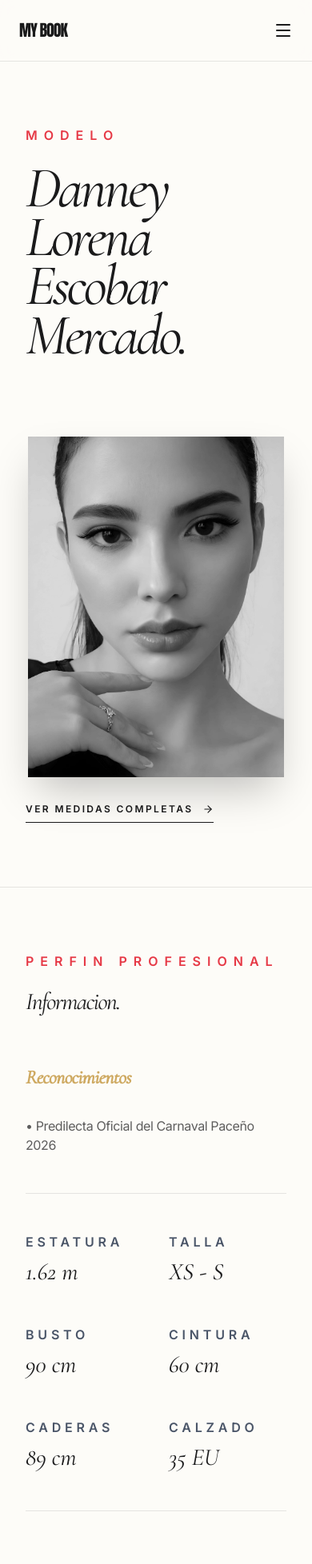
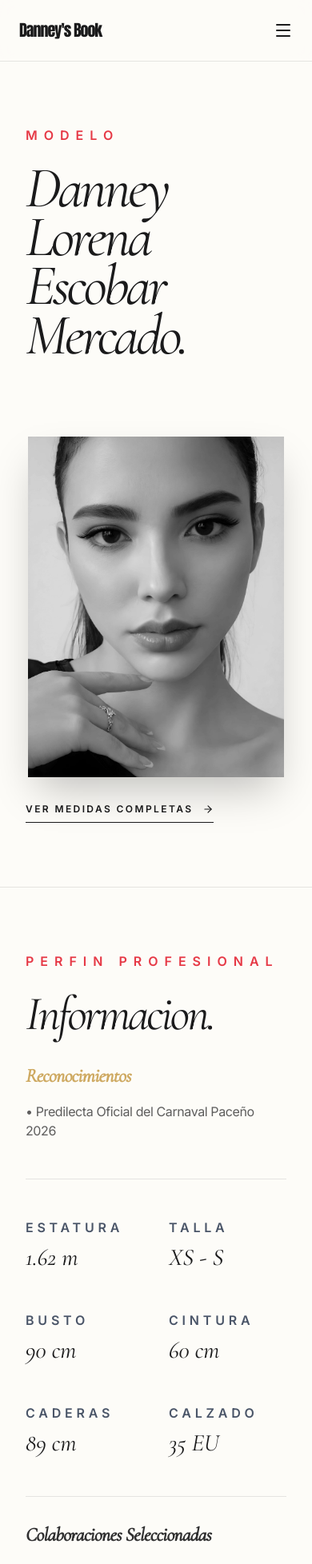
Before and after one commit to dangonz2277-glitch/digital_book, a React (Vite) app: page / in a window 390 px wide. Shown: the top 1956 px of the page at 80% size. Built offline with nearby package versions, Linux system fonts and the light colour scheme.

Commit message:
Con suerte este es el ultimo commit para que funcione

```diff
--- a/src/App.tsx
+++ b/src/App.tsx
@@ -67,7 +67,7 @@ export default function App() {
 
         {/* Mobile Nav */}
         <nav className="lg:hidden flex justify-between items-center p-6 border-b art-border bg-art-bg/80 backdrop-blur-md sticky top-0 z-50">
-          <button onClick={() => scrollToSection('hero')} className="font-display text-xl tracking-tighter">MY BOOK</button>
+          <button onClick={() => scrollToSection('hero')} className="font-display text-xl tracking-tighter">Danney's Book</button>
           <button onClick={() => setIsMenuOpen(!isMenuOpen)}>
             {isMenuOpen ? <X size={24} /> : <Menu size={24} />}
           </button>
@@ -162,7 +162,7 @@ export default function App() {
 
             {/* Botón Mobile - Visible solo en móviles */}
             <button
-              onClick={() => scrollToSection('stats')}
+              onClick={() => scrollToSection('profile')}
               className="md:hidden mt-8 group flex items-center space-x-3 text-xs tracking-[0.2em] uppercase font-bold text-art-ink border-b border-art-ink pb-2 w-max hover:text-art-muted transition-colors"
             >
             <span>Ver Medidas Completas</span>
@@ -178,19 +178,19 @@ export default function App() {
               {/* Columna Izquierda: Datos Duros */}
               <div className="md:col-span-7">
                 <span className="text-1 tracking-[0.5em] font-bold text-art-accent uppercase block mb-6">Perfin Profesional</span>
-                <h2 className="text-3xl md:text-9xl font-serif italic tracking-tighter leading-none mb-16">Informacion.</h2>
+                <h2 className="text-6xl md:text-8xl font-serif italic tracking-tighter mt-4">Informacion.</h2>
 
                 {/* Título Principal */}
                 <div className="mb-12">
-                  <h3 className="text-2xl md:text-4xl font-bold italic mb-8 tracking-tight text-art-gold/90">
+                  <h3 className="text-2xl md:text-4xl font-bold italic mb-4 mt-8 tracking-tight text-art-gold/90">
                     Reconocimientos</h3>
                   {modelData.experience.titles.map((title, idx) => (
-                    <p key={idx} className="text-l md:text-xl mb-8 tb-8 tracking-tight text-art-ink/70">• {title}</p>
+                    <p key={idx} className="text-l md:text-xl tracking-tight text-art-ink/70">• {title}</p>
                   ))}
                 </div>
 
                 {/* Grid de Medidas Físicas */}
-                <div className="grid grid-cols-2 md:grid-cols-3 gap-y-12 gap-x-8 mb-16 border-t border-b art-border py-12">
+                <div className="grid grid-cols-2 md:grid-cols-3 gap-y-12 gap-x-8 mb-8 border-t border-b art-border py-12">
                   {Object.entries(modelData.measurements).map(([key, value]) => (
                     <div key={key}>
                       <h4 className="text-s tracking-[0.3em] uppercase font-bold text-art-muted mb-2">{key}</h4>
```
